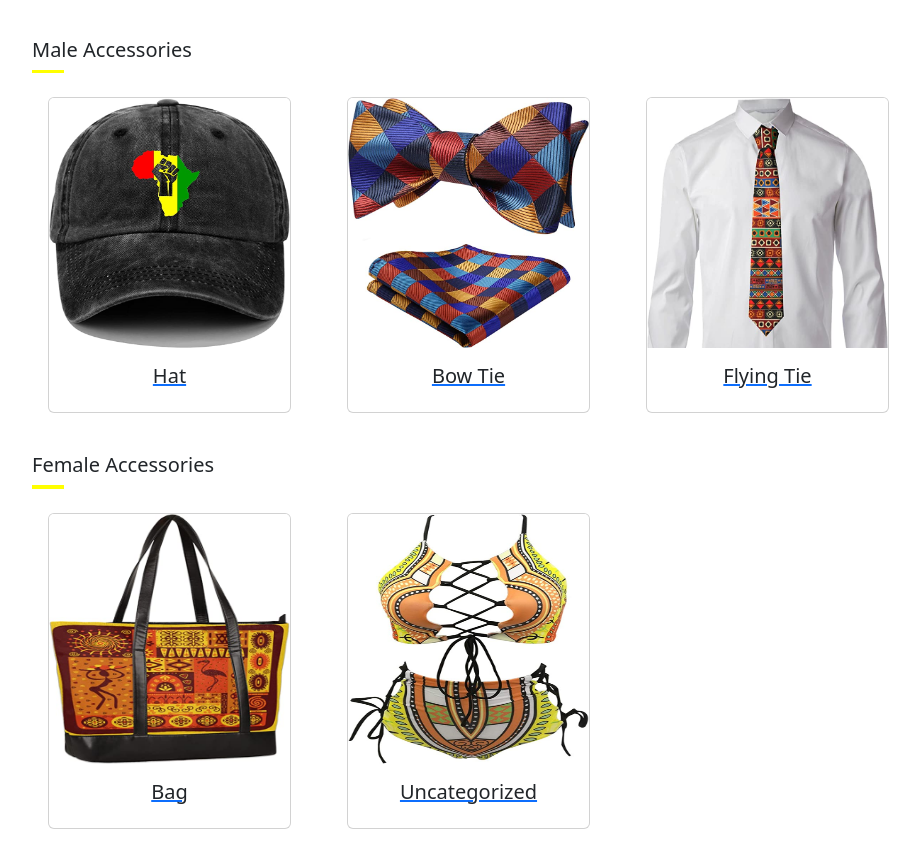
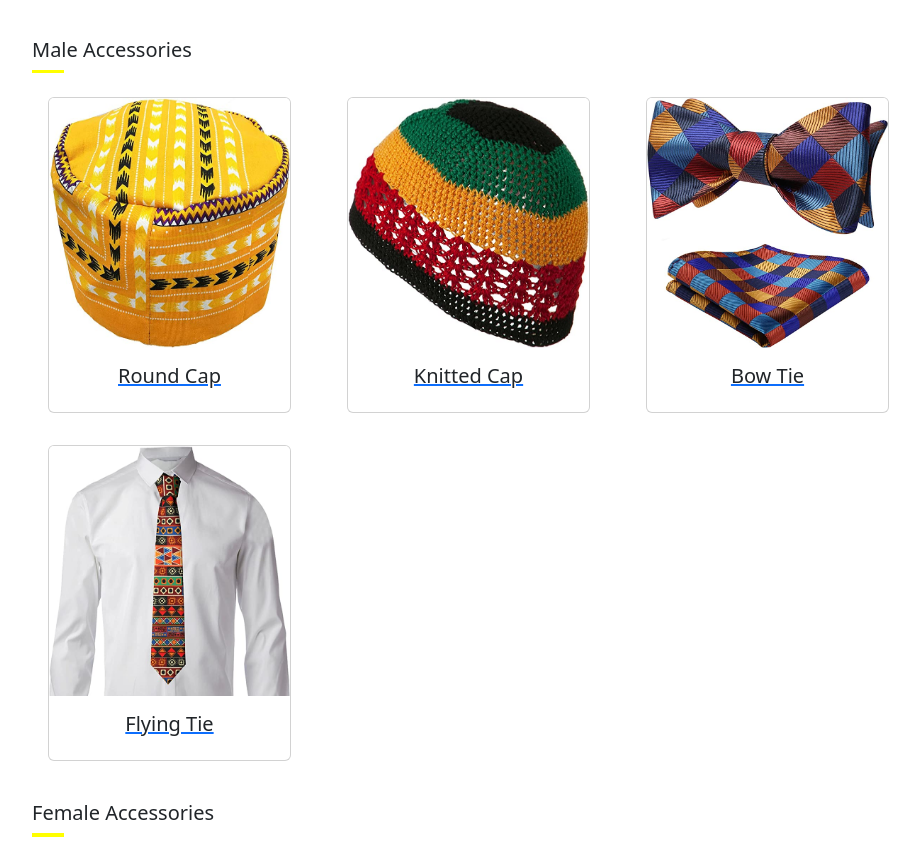
Before and after one commit to i-max-xi/afroloom, a React (Create React App) app: page /customize in a window 1280 px wide. Shown: the part 2126-2985 px from the top of the page, without its empty margins (86-1006 px from the left). Built offline with nearby package versions, Linux system fonts and the light colour scheme.

Commit message:
knitted cap

```diff
--- a/src/Data/CustomizeDataAccessories.js
+++ b/src/Data/CustomizeDataAccessories.js
@@ -1,6 +1,6 @@
 import { v4 as uuid } from "uuid";
 
-import cap from "../Assets/Customize/cap.jpg";
+// import cap from "../Assets/Customize/cap.jpg";
 import femalebag from "../Assets/Customize/femalebag.jpg";
 
 // hats
@@ -27,17 +27,28 @@ import fun3 from '../Assets/Customize/femaleAccessories/uncat/3.jpg'
 // 3d models
 import tie from "../Pages/Customize/Configurator/models/Accessories/tie.glb"
 import bow_tie from "../Pages/Customize/Configurator/models/Accessories/bow_tie.glb"
+import knitted_cap from "../Pages/Customize/Configurator/models/Accessories/knittedHat.glb"
 
 
 
 export const mainMaleAccessories = [
   {
     id: uuid(),
-    name: "Hat",
-    image: cap,
+    name: "Round Cap",
+    image: h1,
     model: "",
-    myNode: [],
-    myZoom: 180,
+    myNode: ["AFC001"],
+    myZoom: 10,
+    price: 20,
+  },
+
+  {
+    id: uuid(),
+    name: "Knitted Cap",
+    image: h2,
+    model: knitted_cap,
+    myNode: ["Sapka"],
+    myZoom: 5,
     price: 20,
   },
 
```
Also changed, not shown: 1 other file (tests, documents, lock files or other folders).
